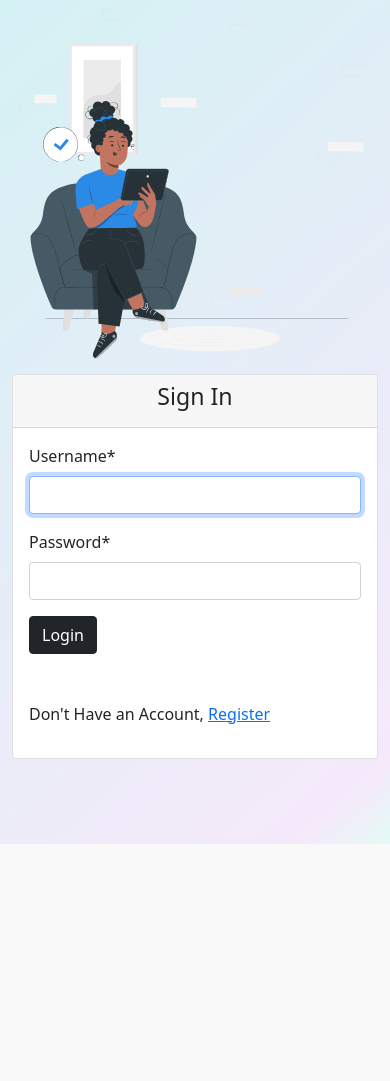
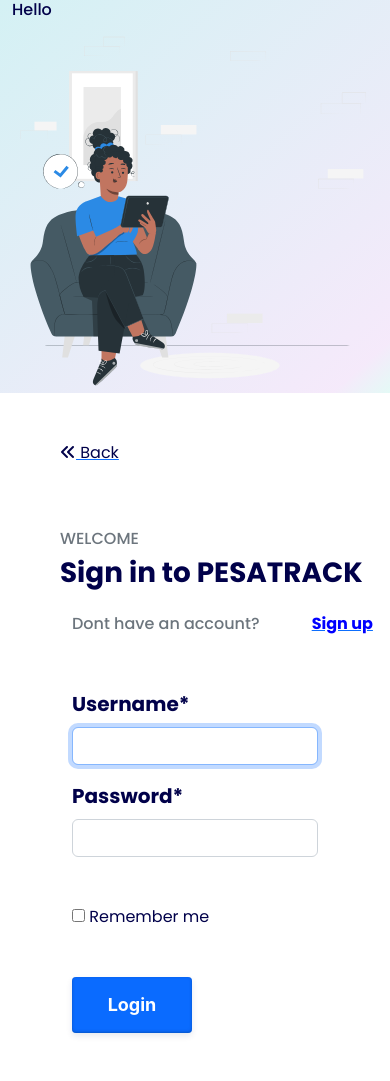
Before and after one commit to sirgama/PesaTrack, a Django app: page /login/ in a window 390 px wide; the page is wider, and only the part inside the window is pictured. Before the commit the page ends 844 px from the top of that part, so only its background shows below. Run offline with Django 4.2, Linux system fonts and the light colour scheme; some libraries are stand-ins or nearby versions.

Commit message:
update login page styling

```diff
--- a/dashboard/templates/dashboard/expenses.html
+++ b/dashboard/templates/dashboard/expenses.html
@@ -14,14 +14,14 @@
                 {% else %}
                 <img src="https://res.cloudinary.com/dzhpqlsy9/image/upload/v1655910059/samples/people/default_1_sblqpj.jpg" height="110" width="110" alt="" class="img-fluid rounded-circle">
                 {% endif %}
-                <h4 class="fw-bold mt-2"> {{ current_user.names }}</h4>
+                <h4 class="fw-bold mt-2"> {{ current_user.profile.names }}</h4>
                 <h6 class="mt-4 fw-bold text-muted">@{{current_user.username}}</h6>
                 <p class="fw-bold text-muted">{{current_user.email}}</p>
                 <p class="mt-5 text-start text-muted fw-bold"><small class="text-muted">MAIN MENU</small> </p>
                 <h6 class="mt-4 text-start m-3  menu"><i class="fa-solid fa-table-columns"></i> <a class="lnk" href="{% url 'dashboard' %}">Dashboard</a> </h6>
                 <h6 class="mt-4 text-start m-3 menu"><i class="fa-solid fa-chart-line"></i> <a class="lnk" href="{% url 'expenses' %}">Expenses</a> </h6>
                 <h6 class="mt-4 text-start m-3 menu"><i class="fa-solid fa-gauge-high"></i> <a class="lnk" href="">Analytics</a> </h6>
-                <h6 class="mt-4 text-start m-3 menu"><i class="fa-solid fa-gear"></i> <a class="lnk" href="">Settings</a> </h6>
+                <h6 class="mt-4 text-start m-3 menu"><i class="fa-solid fa-gear"></i> <a class="lnk" href="{% url 'profile' %}">Settings</a> </h6>
                 <h6 class="mt-4 text-start m-3 menu"><i class="fa-solid fa-right-from-bracket"></i> <a class="lnk" href="{% url 'logout' %}">Logout</a> </h6>
 
             </div>
--- a/dashboard/templates/dashboard/xbase.html
+++ b/dashboard/templates/dashboard/xbase.html
@@ -8,6 +8,7 @@
     <link rel="stylesheet" href="https://cdnjs.cloudflare.com/ajax/libs/font-awesome/6.1.1/css/all.min.css" integrity="sha512-KfkfwYDsLkIlwQp6LFnl8zNdLGxu9YAA1QvwINks4PhcElQSvqcyVLLD9aMhXd13uQjoXtEKNosOWaZqXgel0g==" crossorigin="anonymous" referrerpolicy="no-referrer" />
     <link href="https://cdn.jsdelivr.net/npm/bootstrap@5.2.0-beta1/dist/css/bootstrap.min.css" rel="stylesheet" integrity="sha384-0evHe/X+R7YkIZDRvuzKMRqM+OrBnVFBL6DOitfPri4tjfHxaWutUpFmBp4vmVor" crossorigin="anonymous">
     <link rel="stylesheet" href="{% static 'css/dashboard.css' %}">
+    <link rel="stylesheet" href="{% static 'css/auth.css' %}">
     <title>Dashboard</title>
 </head>
 <body>
--- a/static/css/auth.css
+++ b/static/css/auth.css
@@ -0,0 +1,56 @@
+.loginarea{
+    margin: 0;
+    padding: 0;
+    box-sizing: border-box;
+}
+
+.animearea{
+    background: rgb(212,241,244);
+    background:linear-gradient(138deg, rgba(212,241,244,1) 0%, rgba(242,227,249,0.7679446778711485) 93%, rgba(228,250,246,1) 100%);
+}
+
+
+
+/* CSS */
+.button-66 {
+  background-color: #0a6bff;
+  border-radius: 4px;
+  border: 0;
+  box-shadow: rgba(1,60,136,.5) 0 -1px 3px 0 inset,rgba(0,44,97,.1) 0 3px 6px 0;
+  box-sizing: border-box;
+  color: #fff;
+  cursor: pointer;
+  display: inherit;
+  font-family: "Space Grotesk",-apple-system,system-ui,"Segoe UI",Roboto,Helvetica,Arial,sans-serif,"Apple Color Emoji","Segoe UI Emoji","Segoe UI Symbol";
+  font-size: 18px;
+  font-weight: 700;
+  line-height: 24px;
+  margin: 0;
+  min-height: 56px;
+  min-width: 120px;
+  padding: 16px 20px;
+  position: relative;
+  text-align: center;
+  user-select: none;
+  -webkit-user-select: none;
+  touch-action: manipulation;
+  vertical-align: baseline;
+  transition: all .2s cubic-bezier(.22, .61, .36, 1);
+}
+
+.button-66:hover {
+  background-color: #065dd8;
+  transform: translateY(-2px);
+}
+
+@media (min-width: 768px) {
+  .button-66 {
+    padding: 16px 44px;
+    min-width: 150px;
+  }
+}
+
+.form-label{
+    font-weight: bold;
+    font-size: 20px;
+}
--- a/users/templates/users/login.html
+++ b/users/templates/users/login.html
@@ -1,36 +1,52 @@
-  {%load crispy_forms_tags%} {% block content %}
- <link href="https://cdn.jsdelivr.net/npm/bootstrap@5.1.3/dist/css/bootstrap.min.css" rel="stylesheet" integrity="sha384-1BmE4kWBq78iYhFldvKuhfTAU6auU8tT94WrHftjDbrCEXSU1oBoqyl2QvZ6jIW3" crossorigin="anonymous">
+{% extends 'dashboard/xbase.html' %}
+{% load static %}
+{%load crispy_forms_tags%}
+{% block content %}
 
- <style>
-    body {
-    background: rgb(212,241,244);
-    background:linear-gradient(138deg, rgba(212,241,244,1) 0%, rgba(242,227,249,0.7679446778711485) 93%, rgba(228,250,246,1) 100%);
-    }
-    </style>
- <div class="container">
-    <div class="row">
-        <!-- Empty div -->
-        <div class="col-md-7 phones"><img src="/static/Images/Tablet login-pana.svg"></div>
-        <div class="col-md-5">
+<div class="loginarea">
+    <div class="container-fluid">
+        <div class="">
+        <div class="row">
+            <div class="col-md-6 animearea">
+                <h6 class="">Hello</h6>
+                <img src="{% static 'assets/login.svg' %}" alt="" class="img-fluid">
+            </div>
+            <div class="col-md-6 mt-5">
+                <div class="row ">
+                    <div class="col ms-5"> <a href="{% url 'landing' %}"><p><i class="fa-solid fa-angles-left"></i>  Back</p></a></div>
+                    <div class="col">
 
-            <div class="card mt-2">
-                <div class="card-header">
-                    <h3 class="text-center sign">Sign In</h3>
+                    </div>
                 </div>
-                <div class="card-body">
-                    <form action="{% url 'login' %}" method="post">
-                        {% csrf_token %}
-                        {{ form|crispy }}
-                        <div class="form-group">
-                            <input type="submit" class="btn btn-dark" value="Login">
-                        </div>
-                        <input type="hidden" name="next" value="{{next}}">
-                    </form>
-                    <p class="mt-5">Don't Have an Account, <a href="{% url 'register'%}" class="text-primary">Register</a></p>
+
+
+                <div class="row mt-5"><h6 class="text-muted ms-5">WELCOME</h6></div>
+                <div class="row"><h1 class="ms-5 fw-bold">Sign in to PESATRACK</h1></div>
+                <div class="row ms-5 mt-3">
+                   <h6 class="text-muted">Dont have an account? <a href="{% url 'register' %}"><span class="fw-bold ms-5" style="color:blue ; cursor:pointer;">Sign up</span></a></h6>
                 </div>
+                <div class="row m-5 "><form class=" " action="{% url 'login' %}" method="post">
+                    {% csrf_token %}
+                    {{ form|crispy }}
+                    <div class="mt-5">
+                        <input type="checkbox" name="check" id="">
+                        <label for="check">Remember me</label>
+                    </div>
+                    <div class="mt-5">
+                        <input type="submit" class="mt-5 button-66" value="Login">
+                    </div>
+                    <input type="hidden" name="next" value="{{next}}">
+                </form></div>
+                <div class="row"></div>
+
+
             </div>
         </div>
-
+        </div>
     </div>
 </div>
+
+
+
+
 {% endblock %}
--- a/users/templates/users/profile.html
+++ b/users/templates/users/profile.html
@@ -14,7 +14,7 @@
                   {% else %}
                   <img src="https://res.cloudinary.com/dzhpqlsy9/image/upload/v1655910059/samples/people/default_1_sblqpj.jpg" height="110" width="110" alt="" class="img-fluid rounded-circle">
                   {% endif %}
-                  <h4 class="fw-bold mt-2"> {{ current_user.names }}</h4>
+                  <h4 class="fw-bold mt-2"> {{ current_user.profile.names }}</h4>
                   <h6 class="mt-4 fw-bold text-muted">@{{current_user.username}}</h6>
                   <p class="fw-bold text-muted">{{current_user.email}}</p>
                   <p class="mt-5 text-start text-muted fw-bold"><small class="text-muted">MAIN MENU</small> </p>
```
Also changed, not shown: static/css/dashboard.css (+52 -0 lines), db.sqlite3, static/assets/login.svg (added), static/assets/signup.svg (added).
